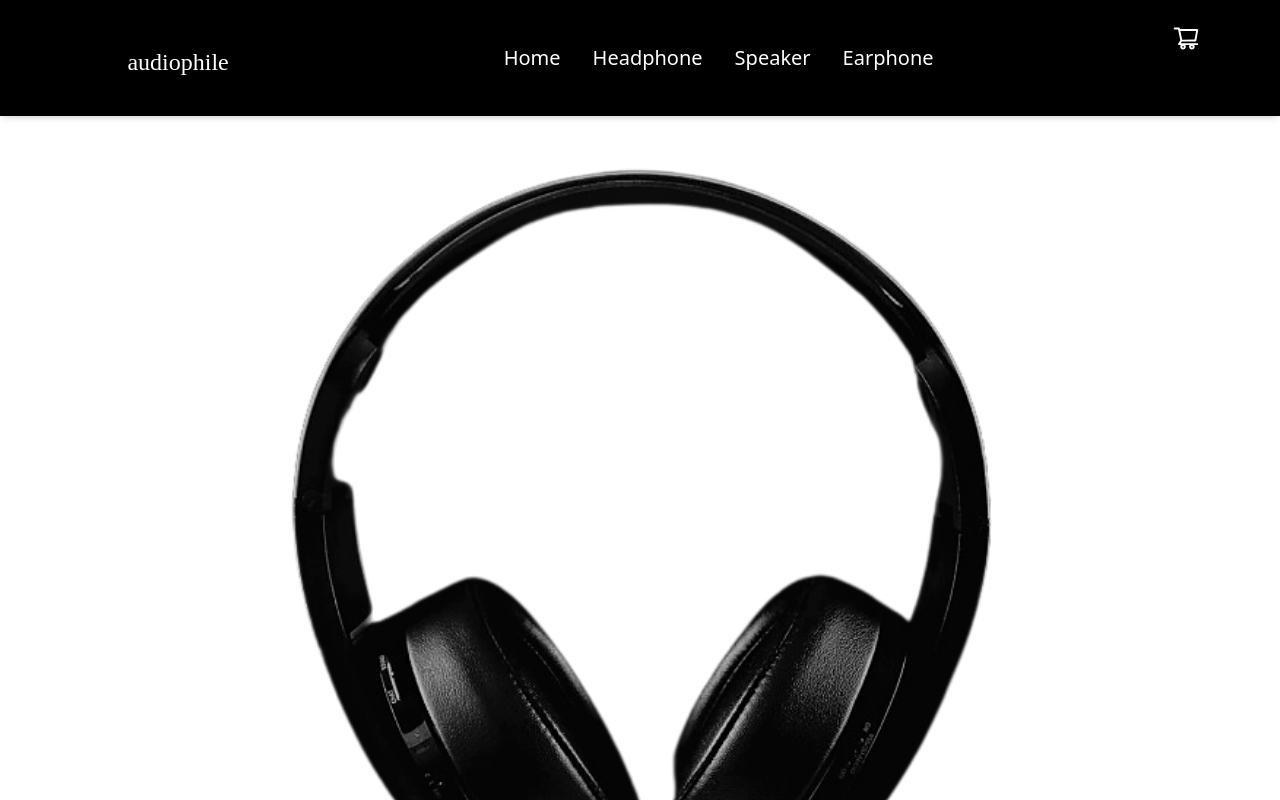
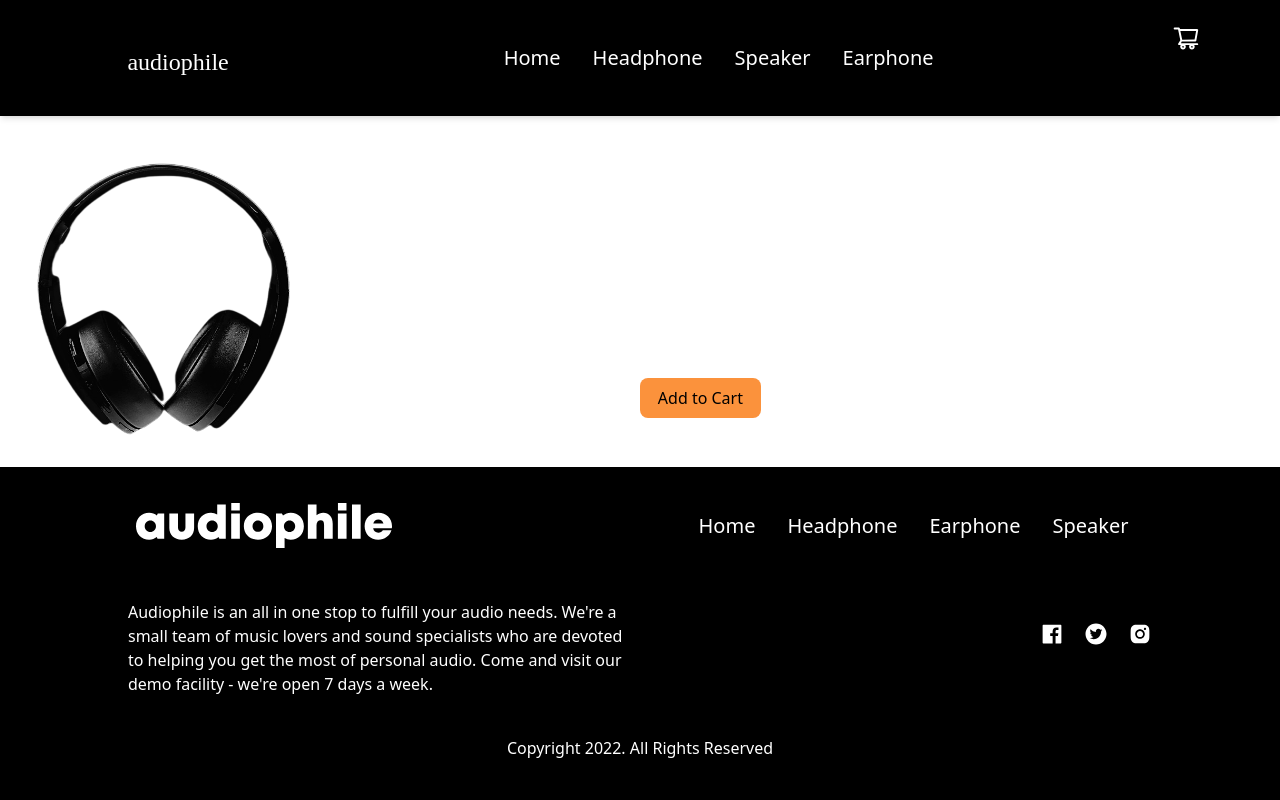
Before and after one commit to athulmekkoth/AudioPhile, a React (Vite) app in the folder client/: page /product/1 in a window 1280 px wide. Shown: the top 800 px of the page. Built offline with nearby package versions, Linux system fonts and the light colour scheme; no server answers.

Commit message:
productpage

```diff
--- a/client/src/components/pages/Card.jsx
+++ b/client/src/components/pages/Card.jsx
@@ -2,7 +2,7 @@ import React from "react";
 import img from "../../../public/images/home/desktop/headphone-hero-image.png"
 import { Link } from "react-router-dom";
 export default function Card(props) {
-  console.log(props.item._id)
+
 
   return (
 
--- a/client/src/components/pages/Product.jsx
+++ b/client/src/components/pages/Product.jsx
@@ -1,13 +1,32 @@
-import React from "react";
+import React, { useEffect, useState } from "react";
 import img from "../../../public/images/home/desktop/headphone-hero-image.png"
-
+import { useParams } from 'react-router-dom';
+import axios from "axios"
 export default function Product()
 {
+  const[data,setdata]=useState({})
+  const { id } = useParams();
+
+ useEffect(()=>{
+  const getdata=async ()=>{
+    const response = await axios.get(`/api/product/find/${id}`)
+    setdata(response.data.exist)
+  }
+getdata();
+ },[])
+console.log(data)
+
     return(
-      <div className="pt-28  flex justify-center  items-center flex-col">
-         <img  className="w-[55%]" src={img} alt="slides" />
-         <button className="w-[50%] bg-orange-400 rounded-lg my-7 h-10
+      <div className=" pt-28  mx-9 flex gap-4  justify-between  items-end flex-row">
+   <div className="w-[30%] ">
+   <img  className=" w-[70%]" src={img} alt="slides" />
+         </div>
+         <div className=" flex flex-col gap-28 w-[50%] justify-center items-start">
+     <h1 className="font-extrabold text-9xl" >{data.name}</h1>
+         <button className="w-[20%] bg-orange-400 rounded-lg my-7 h-10
          ">Add to Cart</button>
+
+          </div>
 
       </div>
     )
```
Also changed, not shown: 1 other file (tests, documents, lock files or other folders).
